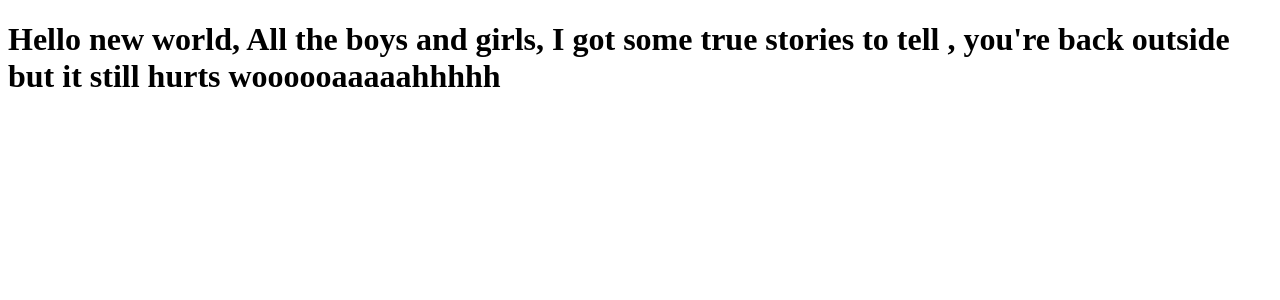
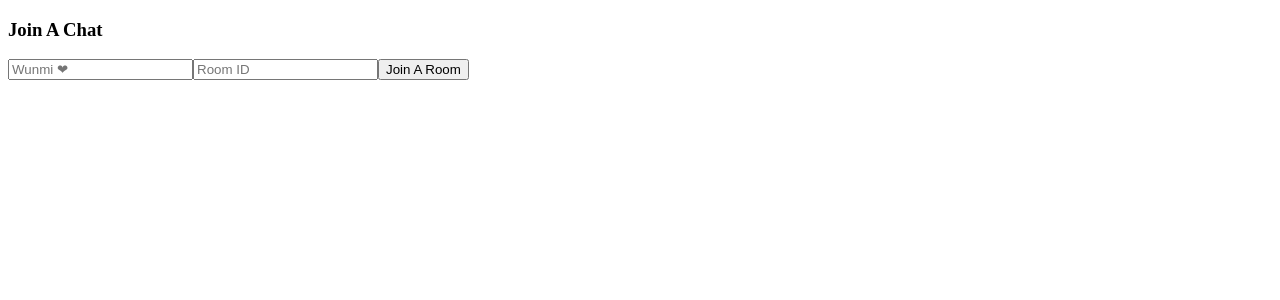
Before and after one commit to hembee/Chat-App, a React (Create React App) app in the folder client/: page / in a window 1280 px wide. Shown: the top 300 px of the page. Built offline with nearby package versions, Linux system fonts and the light colour scheme; no server answers.

Commit message:
progress

```diff
--- a/client/package.json
+++ b/client/package.json
@@ -9,6 +9,7 @@
     "react": "^18.2.0",
     "react-dom": "^18.2.0",
     "react-scripts": "5.0.1",
+    "socket.io-client": "^4.5.2",
     "web-vitals": "^2.1.4"
   },
   "scripts": {
--- a/client/src/App.js
+++ b/client/src/App.js
@@ -1,12 +1,43 @@
 import "./App.css";
+import io from "socket.io-client";
+import { useState } from "react";
+import Chats from "./components/Chats";
+
+const socket = io.connect("http://localhost:3001");
 
 function App() {
+  const [username, setUsername] = useState("");
+  const [password, setPassword] = useState("");
+
+  const submitHandler = () => {
+    if (username !== "" && password !== "") {
+      socket.emit("join_room", password);
+    }
+    setUsername("");
+    setPassword("");
+  };
+
   return (
     <div className="App">
-      <h1>
-        Hello new world, All the boys and girls, I got some true stories to tell
-        , you're back outside but it still hurts woooooaaaaahhhhh
-      </h1>
+      <h3>Join A Chat</h3>
+      <input
+        type="text"
+        placeholder="Wunmi ❤"
+        onChange={(e) => {
+          setUsername(e.target.value);
+        }}
+        value={username}
+      />
+      <input
+        type="text"
+        placeholder="Room ID"
+        onChange={(e) => {
+          setPassword(e.target.value);
+        }}
+        value={password}
+      />
+      <button onClick={submitHandler}>Join A Room</button>
+      <Chats socket={socket} username={username} password={password} />
     </div>
   );
 }
--- /dev/null
+++ b/client/src/components/Chats.js
@@ -0,0 +1,13 @@
+import React from 'react'
+
+function Chats({socket, username, password}) {
+  return (
+    <div>
+      <div className="chat-header"></div>
+      <div className="chat-body"></div>
+      <div className="chat-footer"></div>
+    </div>
+  )
+}
+
+export default Chats
```
Also changed, not shown: 2 other files (tests, documents, lock files or other folders).
